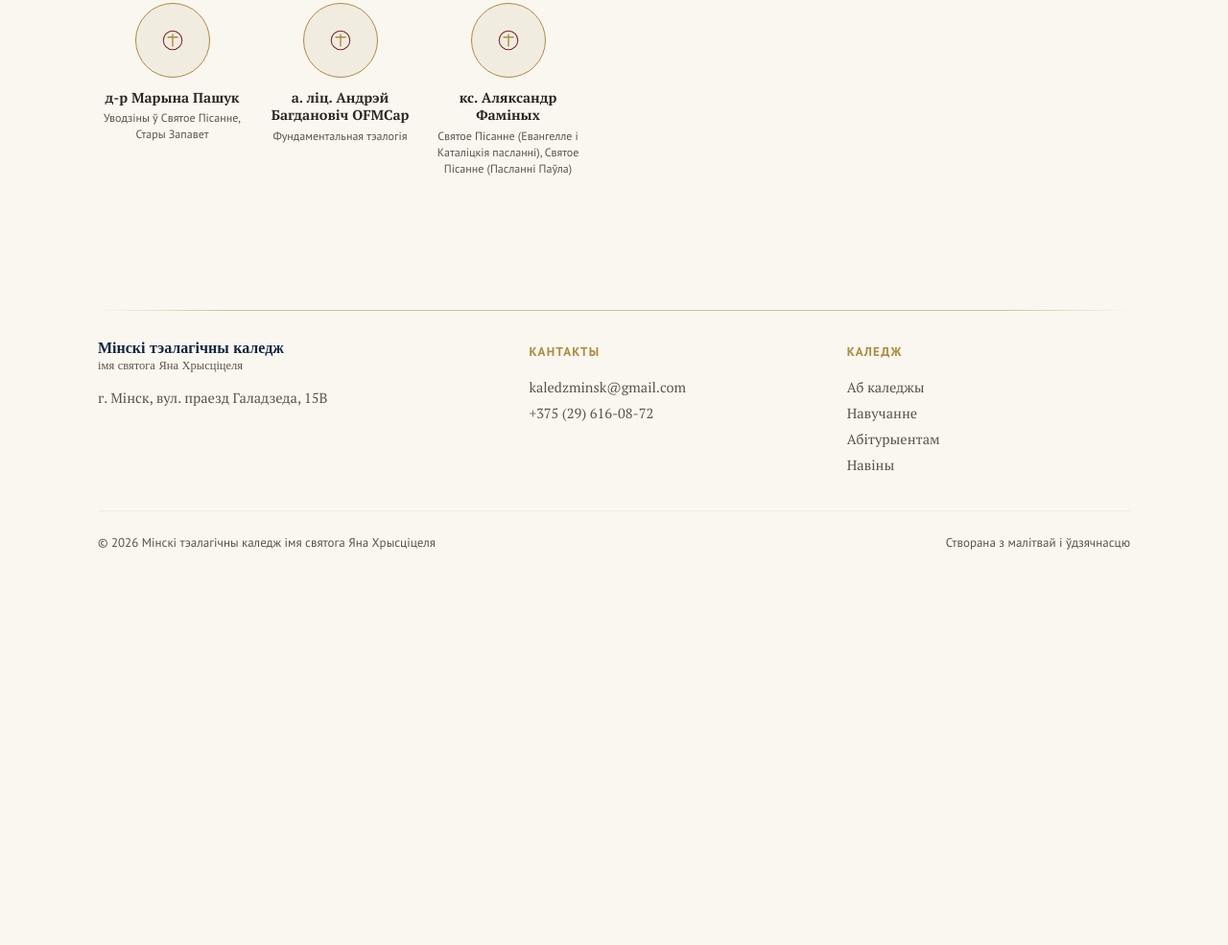
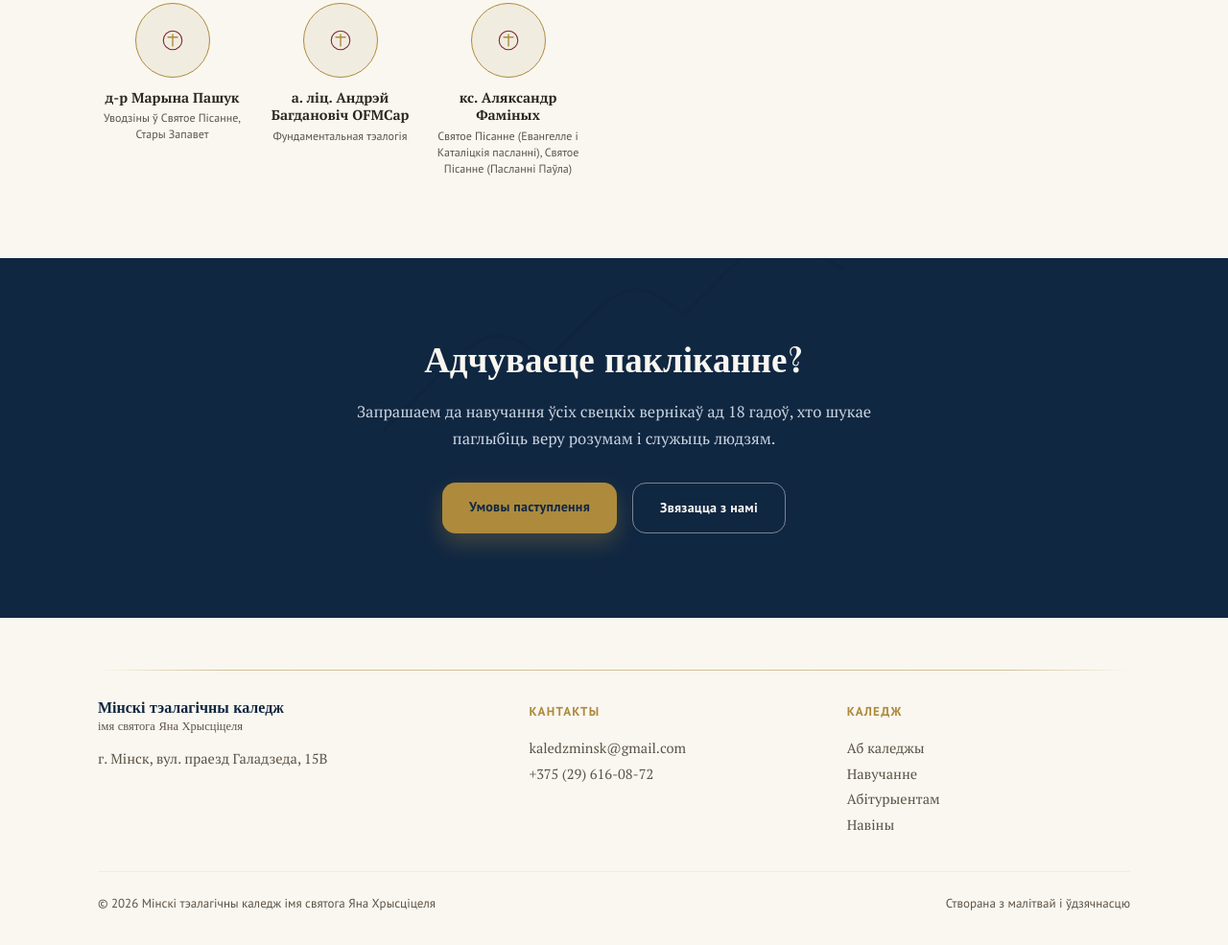
Before and after one commit to mtk-college/mtk-college-website, an Eleventy site: page content/pages/programs.md in a window 1280 px wide. Shown: the part 1935-2920 px from the top of the page at 96% size. Before the commit the page ends 2544 px from the top, so only its background shows below. Built offline with nearby package versions, Linux system fonts and the light colour scheme; Eleventy itself is replaced by a stand-in of ours; files that its build step writes are made by us from their sources.

Commit message:
Add files via upload

```diff
--- a/_includes/layouts/programs.njk
+++ b/_includes/layouts/programs.njk
@@ -74,3 +74,17 @@ layout: base.njk
     </div>
   </div>
 </section>
+
+<section class="cta-band" id="apply">
+  <svg class="hero-bg-motif" viewBox="0 0 400 260" fill="none" xmlns="http://www.w3.org/2000/svg">
+    <path d="M0 200 L60 140 C90 110 110 110 140 140 L180 100 C210 70 230 70 260 100 L300 60 C330 30 350 30 400 60" stroke="#faf7f0" stroke-width="3"/>
+  </svg>
+  <div class="wrap cta-band-inner">
+    <h2>Адчуваеце пакліканне?</h2>
+    <p>Запрашаем да навучання ўсіх свецкіх вернікаў ад 18 гадоў, хто шукае паглыбіць веру розумам і служыць людзям.</p>
+    <div class="btn-row">
+      <a href="/admissions.html" class="btn btn-primary">Умовы паступлення</a>
+      <a href="/contacts.html" class="btn btn-ghost">Звязацца з намі</a>
+    </div>
+  </div>
+</section>
```
Also changed, not shown: _includes/layouts/about.njk (+14 -0 lines), _includes/layouts/admissions.njk (+0 -14 lines), _includes/layouts/index.njk (+4 -4 lines).
